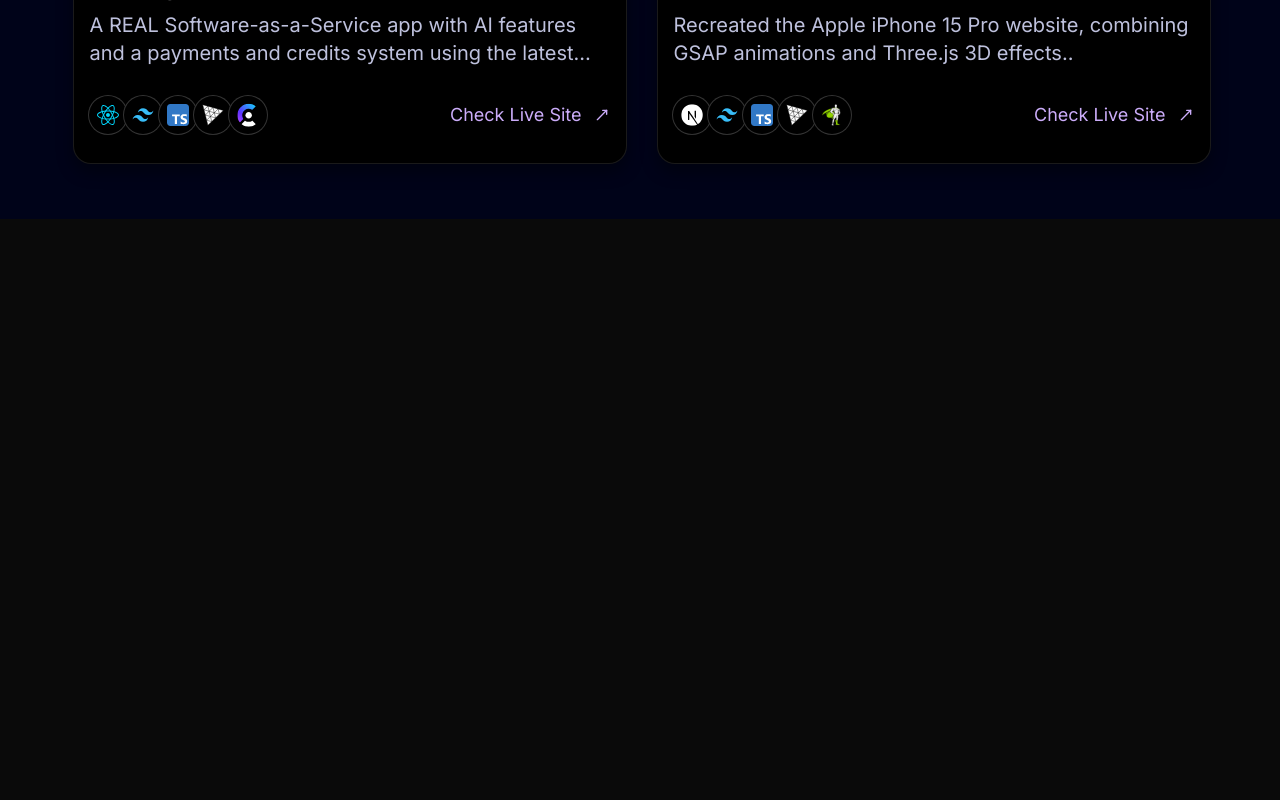
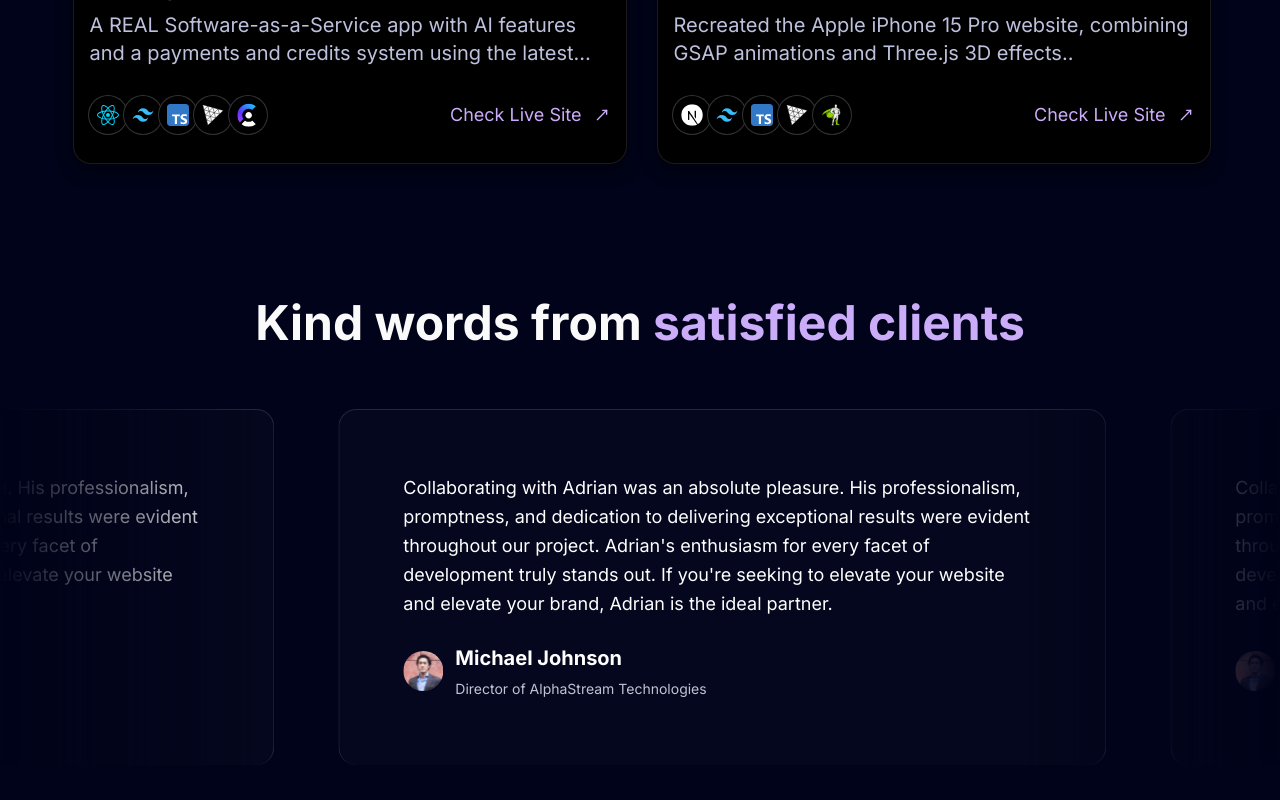
Before and after one commit to Maher-Elmair/3D-Portfolio, a Next.js app: page / in a window 1280 px wide. Shown: the part 1990-2790 px from the top of the page. Before the commit the page ends 2209 px from the top, so only its background shows below. Built offline with nearby package versions, Linux system fonts and the light colour scheme.

Commit message:
add testimonials section

```diff
--- a/app/page.tsx
+++ b/app/page.tsx
@@ -3,6 +3,7 @@ import { navItems } from "@/data";
 import { FloatingNav } from "@/components/ui/floating-navbar";
 import Grid from "@/components/Grid";
 import RecentProjects from "@/components/RecentProjects";
+import Clients from "@/components/Clients";
 
 export default function Home() {
   return (
@@ -11,7 +12,8 @@ export default function Home() {
         <FloatingNav navItems={navItems} />
         <Hero />
         <Grid />
-        <RecentProjects/>
+        <RecentProjects />
+        <Clients/>
       </div>
     </main>
   );
--- /dev/null
+++ b/components/Clients.tsx
@@ -0,0 +1,82 @@
+"use client";
+
+import React from "react";
+import Image from "next/image";
+
+import { companies, testimonials } from "@/data";
+import { InfiniteMovingCards } from "./ui/infinite-moving-cards";
+
+const Clients = () => {
+  return (
+    <section id="testimonials" className="py-20">
+      <h1 className="heading">
+        Kind words from
+        <span className="text-purple"> satisfied clients</span>
+      </h1>
+
+      <div className="flex flex-col items-center max-lg:mt-10">
+        <div
+          // Changed md:h-[30rem] to md:h-120. Reason: Tailwind intellisense
+          // flagged the old arbitrary-value syntax as non-canonical, since
+          // 30rem maps to Tailwind's h-120 scale value
+          className="h-[50vh] md:h-120 rounded-md flex flex-col antialiased  items-center justify-center relative overflow-hidden"
+        >
+          <InfiniteMovingCards
+            items={testimonials}
+            direction="right"
+            speed="slow"
+          />
+        </div>
+
+        <div className="flex flex-wrap items-center justify-center gap-4 md:gap-16 max-lg:mt-10">
+          {companies.map((company) => (
+            <React.Fragment key={company.id}>
+              <div className="flex md:max-w-60 max-w-32 gap-2">
+                {/* Changed <img> to <Image /> using "fill" mode wrapped in
+                a relative container instead of passing width/height props
+                directly. Reason: setting width/height props and then
+                resizing via Tailwind (even with h-auto) still triggered
+                the "width or height modified, but not the other" warning,
+                because next/image compares the rendered size against the
+                original width/height attributes. "fill" mode does not set
+                those attributes at all, so the comparison never happens.
+                aspect-square keeps the container 1:1, matching the logo's
+                square shape */}
+                <div className="relative md:w-10 w-5 aspect-square">
+                  <Image
+                    src={company.img}
+                    alt={company.name}
+                    fill
+                    className="object-contain"
+                  />
+                </div>
+                {/* Changed <img> to <Image /> in "fill" mode, same reason
+                as above. The aspectRatio style is set per company since
+                the name logos are not all the same width-to-height ratio
+                (100/40 for ids 4 and 5, 150/40 for the rest) */}
+                <div
+                  className="relative md:w-24 w-20"
+                  style={{
+                    aspectRatio:
+                      company.id === 4 || company.id === 5
+                        ? "100 / 40"
+                        : "150 / 40",
+                  }}
+                >
+                  <Image
+                    src={company.nameImg}
+                    alt={company.name}
+                    fill
+                    className="object-contain"
+                  />
+                </div>
+              </div>
+            </React.Fragment>
+          ))}
+        </div>
+      </div>
+    </section>
+  );
+};
+
+export default Clients;
--- /dev/null
+++ b/components/ui/infinite-moving-cards.tsx
@@ -0,0 +1,170 @@
+"use client";
+
+import { cn } from "@/lib/utils";
+import Image from "next/image";
+// Added useCallback: needed to memoize the helper functions below so they
+// can safely be used as useEffect dependencies
+import React, { useCallback, useEffect, useState } from "react";
+
+export const InfiniteMovingCards = ({
+  items,
+  direction = "left",
+  speed = "fast",
+  pauseOnHover = true,
+  className,
+}: {
+  items: {
+    quote: string;
+    name: string;
+    title: string;
+  }[];
+  direction?: "left" | "right";
+  speed?: "fast" | "normal" | "slow";
+  pauseOnHover?: boolean;
+  className?: string;
+}) => {
+  const containerRef = React.useRef<HTMLDivElement>(null);
+  const scrollerRef = React.useRef<HTMLUListElement>(null);
+  const [start, setStart] = useState(false);
+
+  // Changed: converted from a plain arrow function to useCallback, and moved
+  // it above addAnimation. Reason: addAnimation depends on this function, so
+  // it must be defined first and be stable (memoized) to be used safely as
+  // a dependency
+  const getDirection = useCallback(() => {
+    if (containerRef.current) {
+      if (direction === "left") {
+        containerRef.current.style.setProperty(
+          "--animation-direction",
+          "forwards",
+        );
+      } else {
+        containerRef.current.style.setProperty(
+          "--animation-direction",
+          "reverse",
+        );
+      }
+    }
+  }, [direction]);
+
+  // Changed: converted from a plain arrow function to useCallback, same
+  // reason as getDirection above
+  const getSpeed = useCallback(() => {
+    if (containerRef.current) {
+      if (speed === "fast") {
+        containerRef.current.style.setProperty("--animation-duration", "20s");
+      } else if (speed === "normal") {
+        containerRef.current.style.setProperty("--animation-duration", "40s");
+      } else {
+        containerRef.current.style.setProperty("--animation-duration", "80s");
+      }
+    }
+  }, [speed]);
+
+  // Changed: converted from a function declaration to useCallback, and moved
+  // it above the useEffect that calls it. Reason: it was previously declared
+  // after the useEffect that used it, causing the "accessed before it is
+  // declared" ESLint error, plus it wasn't stable across renders
+  const addAnimation = useCallback(() => {
+    if (containerRef.current && scrollerRef.current) {
+      const scrollerContent = Array.from(scrollerRef.current.children);
+
+      scrollerContent.forEach((item) => {
+        const duplicatedItem = item.cloneNode(true);
+        if (scrollerRef.current) {
+          scrollerRef.current.appendChild(duplicatedItem);
+        }
+      });
+
+      getDirection();
+      getSpeed();
+      setStart(true);
+    }
+  }, [getDirection, getSpeed]);
+
+  // Changed dependency array from [] to [addAnimation]. Reason: fixes the
+  // react-hooks/exhaustive-deps warning; now safe since addAnimation is
+  // memoized with useCallback and won't cause unnecessary re-runs
+  useEffect(() => {
+    addAnimation();
+  }, [addAnimation]);
+  return (
+    <div
+      ref={containerRef}
+      className={cn(
+        // Changed [mask-image:...] to mask-[...]. Reason: Tailwind
+        // intellisense flagged the old syntax as non-canonical
+        "scroller relative z-20 max-w-7xl overflow-hidden mask-[linear-gradient(to_right,transparent,white_20%,white_80%,transparent)]",
+        className,
+      )}
+    >
+      <ul
+        ref={scrollerRef}
+        // change gap-16
+        className={cn(
+          "flex w-max min-w-full shrink-0 flex-nowrap gap-16 py-4",
+          start && "animate-scroll",
+          // Changed hover:[animation-play-state:paused] to hover:paused.
+          // Reason: Tailwind intellisense flagged the old syntax as
+          // non-canonical
+          pauseOnHover && "hover:paused",
+        )}
+      >
+        {items.map((item, idx) => (
+          <li
+            //   change md:w-[450px] to md:w-[60vw] , px-8 py-6 to p-16, border-slate-700 to border-slate-800
+            // Changed flex-shrink-0 to shrink-0. Reason: Tailwind
+            // intellisense flagged the old syntax as non-canonical
+            className="w-[90vw] max-w-full relative rounded-2xl border border-b-0
+             shrink-0 border-slate-800 p-5 md:p-16 md:w-[60vw]"
+            style={{
+              //   background:
+              //     "linear-gradient(180deg, var(--slate-800), var(--slate-900)", //remove this one
+              //   add these two
+              //   you can generate the color from here https://cssgradient.io/
+              background: "rgb(4,7,29)",
+              backgroundColor:
+                "linear-gradient(90deg, rgba(4,7,29,1) 0%, rgba(12,14,35,1) 100%)",
+            }}
+            // change to idx cuz we have the same name
+            key={idx}
+          >
+            <blockquote>
+              {/* Changed calc(100%_+_4px) to calc(100%+4px). Reason:
+              Tailwind intellisense flagged the old syntax as non-canonical */}
+              <div
+                aria-hidden="true"
+                className="user-select-none -z-1 pointer-events-none absolute -left-0.5 -top-0.5 h-[calc(100%+4px)] w-[calc(100%+4px)]"
+              ></div>
+              {/* change text color, text-lg */}
+              <span className=" relative z-20 text-sm md:text-lg leading-[1.6] text-white font-normal">
+                {item.quote}
+              </span>
+              <div className="relative z-20 mt-6 flex flex-row items-center">
+                {/* add this div for the profile img */}
+                <div className="me-3">
+                  <Image
+                    src="/profile.svg"
+                    alt="profile"
+                    width={40}
+                    height={40}
+                  />
+                </div>
+                <span className="flex flex-col gap-1">
+                  {/* change text color, font-normal to font-bold, text-xl */}
+                  <span className="text-xl font-bold leading-[1.6] text-white">
+                    {item.name}
+                  </span>
+                  {/* change text color */}
+                  <span className=" text-sm leading-[1.6] text-white-200 font-normal">
+                    {item.title}
+                  </span>
+                </span>
+              </div>
+            </blockquote>
+          </li>
+        ))}
+      </ul>
+    </div>
+  );
+};
```
